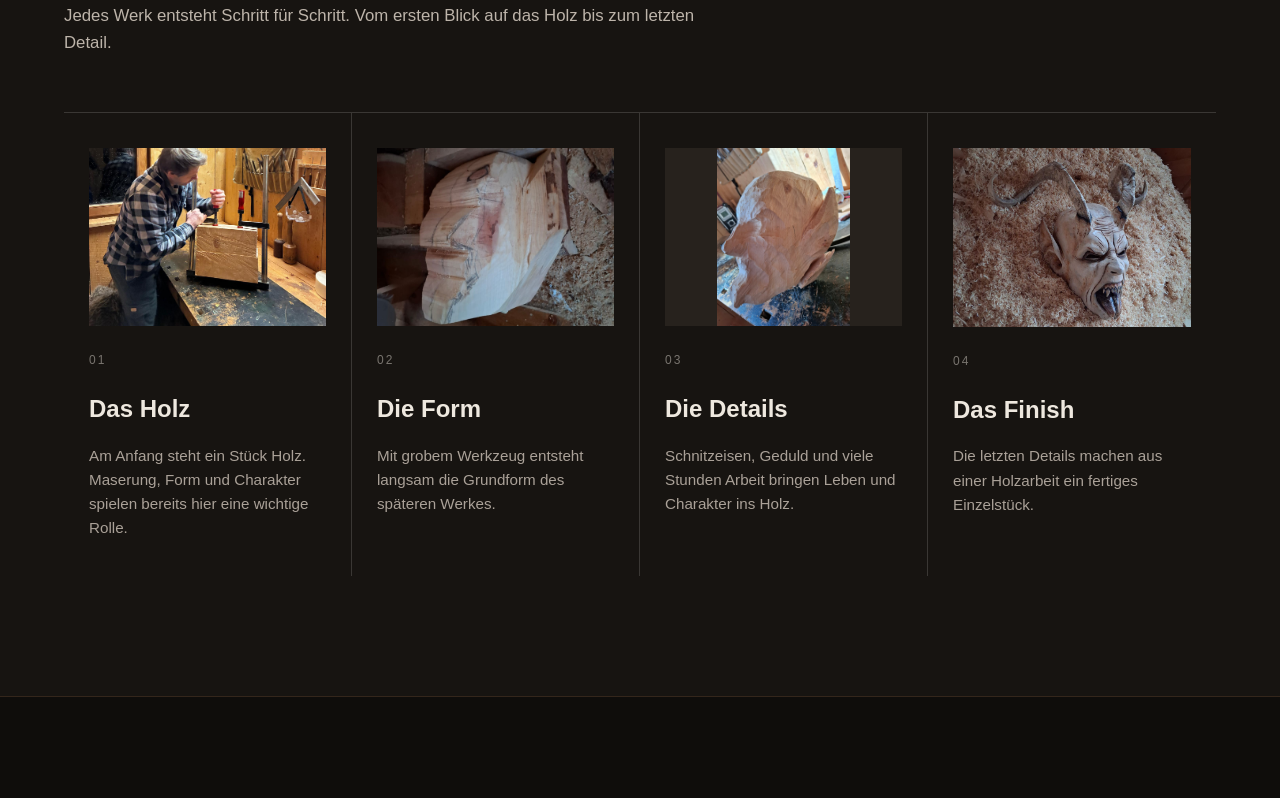
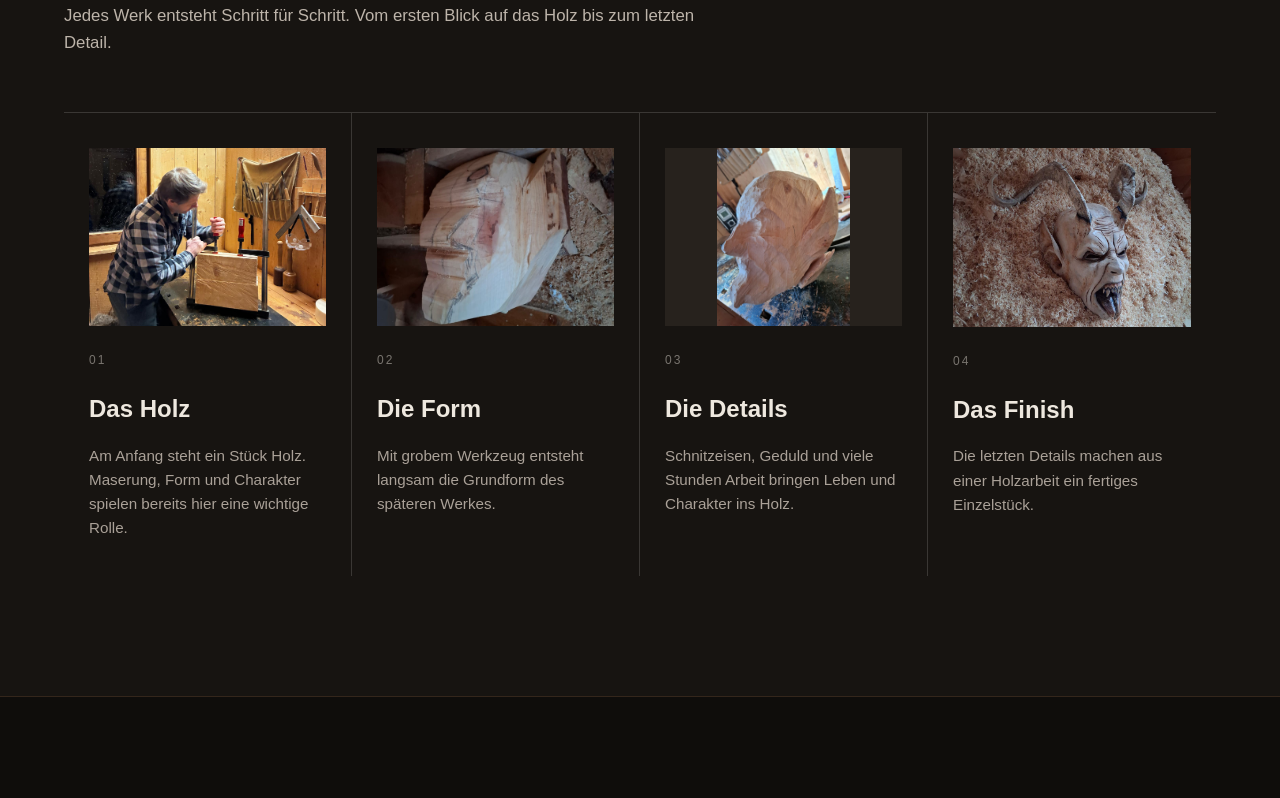
Before and after one commit to hoizbluat-alt/hoizbluat-website, a plain HTML site: page index.html in a window 1280 px wide. Shown: the part 6108-6906 px from the top of the page. Drawn offline with Linux system fonts and the light colour scheme.

Commit message:
Update index.html

```diff
--- a/index.html
+++ b/index.html
@@ -403,7 +403,7 @@
 }
 /* Nur Werkstattfoto 06 verschieben */
 .process-item .process-image img[src*="werkstatt-06"] {
-  object-position: center bottom;
+  object-position: center 80%;
 }
 
 /* =========================
```
